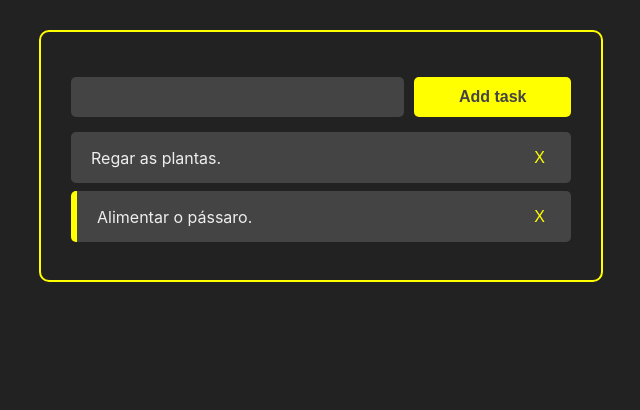
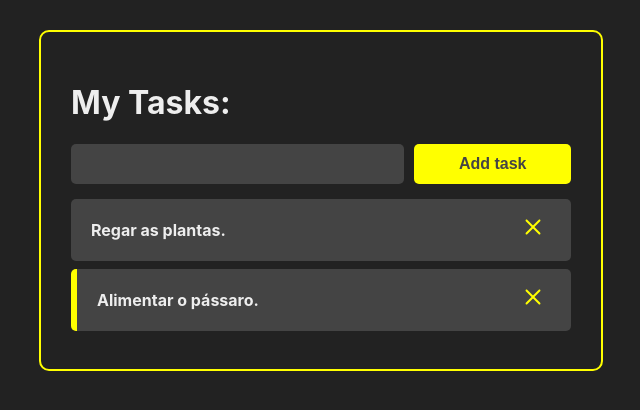
Before and after one commit to fabiolameira/ToDoList, a React (Create React App) app in the folder app/: page / in a window 1280 px wide. Shown: the top 410 px of the page, without its empty margins (319-959 px from the left). Built offline with nearby package versions, Linux system fonts and the light colour scheme.

Commit message:
feat: Adding header and react-icons

```diff
--- a/app/package.json
+++ b/app/package.json
@@ -8,6 +8,7 @@
     "@testing-library/user-event": "^12.8.3",
     "react": "^17.0.2",
     "react-dom": "^17.0.2",
+    "react-icons": "^4.3.1",
     "react-scripts": "4.0.3",
     "uuid": "^8.3.2",
     "web-vitals": "^1.1.2"
--- a/app/src/App.jsx
+++ b/app/src/App.jsx
@@ -1,6 +1,7 @@
 import React, { useState } from "react"
 import { v4 as uuidv4 } from "uuid"
 import AddTask from "./components/AddTask"
+import Header from "./components/Header"
 import Tasks from "./components/Tasks"
 import "./css/App.css"
 
@@ -46,6 +47,7 @@ const App = () => {
 
 	return (
 		<div className='container'>
+			<Header />
 			<AddTask handleAddTask={handleAddTask} />
 			<Tasks
 				tasks={tasks}
--- /dev/null
+++ b/app/src/components/Header.jsx
@@ -0,0 +1,7 @@
+import React from 'react';
+
+const Header = () => {
+    return <h1 style={{ color: "#eee" }}>My Tasks:</h1>
+}
+
+export default Header;
--- a/app/src/components/Task.jsx
+++ b/app/src/components/Task.jsx
@@ -1,4 +1,5 @@
 import React from "react"
+import { CgClose } from 'react-icons/cg'
 import "../css/Task.css"
 
 const Task = ({ task, handleClickTask, handleRemoveTask }) => {
@@ -18,7 +19,7 @@ const Task = ({ task, handleClickTask, handleRemoveTask }) => {
 					className='remove-task-button'
 					onClick={() => handleRemoveTask(task.id)}
 				>
-					X
+					<CgClose/>
 				</button>
 			</div>
 		</div>
--- a/app/src/css/Task.css
+++ b/app/src/css/Task.css
@@ -11,11 +11,12 @@
 
 .task-title {
 	cursor: pointer;
+	font-weight: bold;
 }
 
 .remove-task-button {
 	background-color: #444;
 	border: none;
-	font-size: 16px;
+	font-size: 24px;
 	color: yellow;
 }
```
Also changed, not shown: 1 other file (tests, documents, lock files or other folders).
